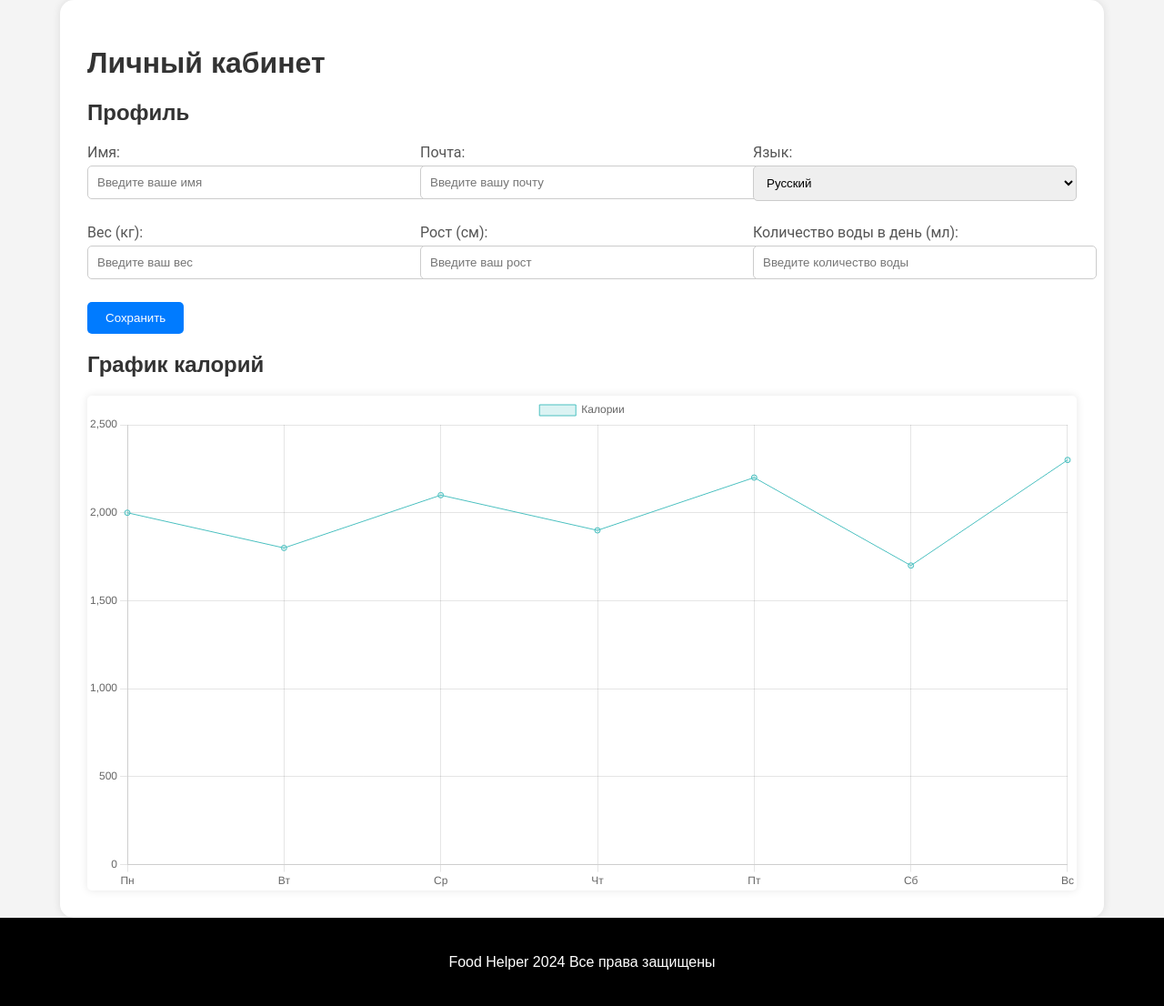
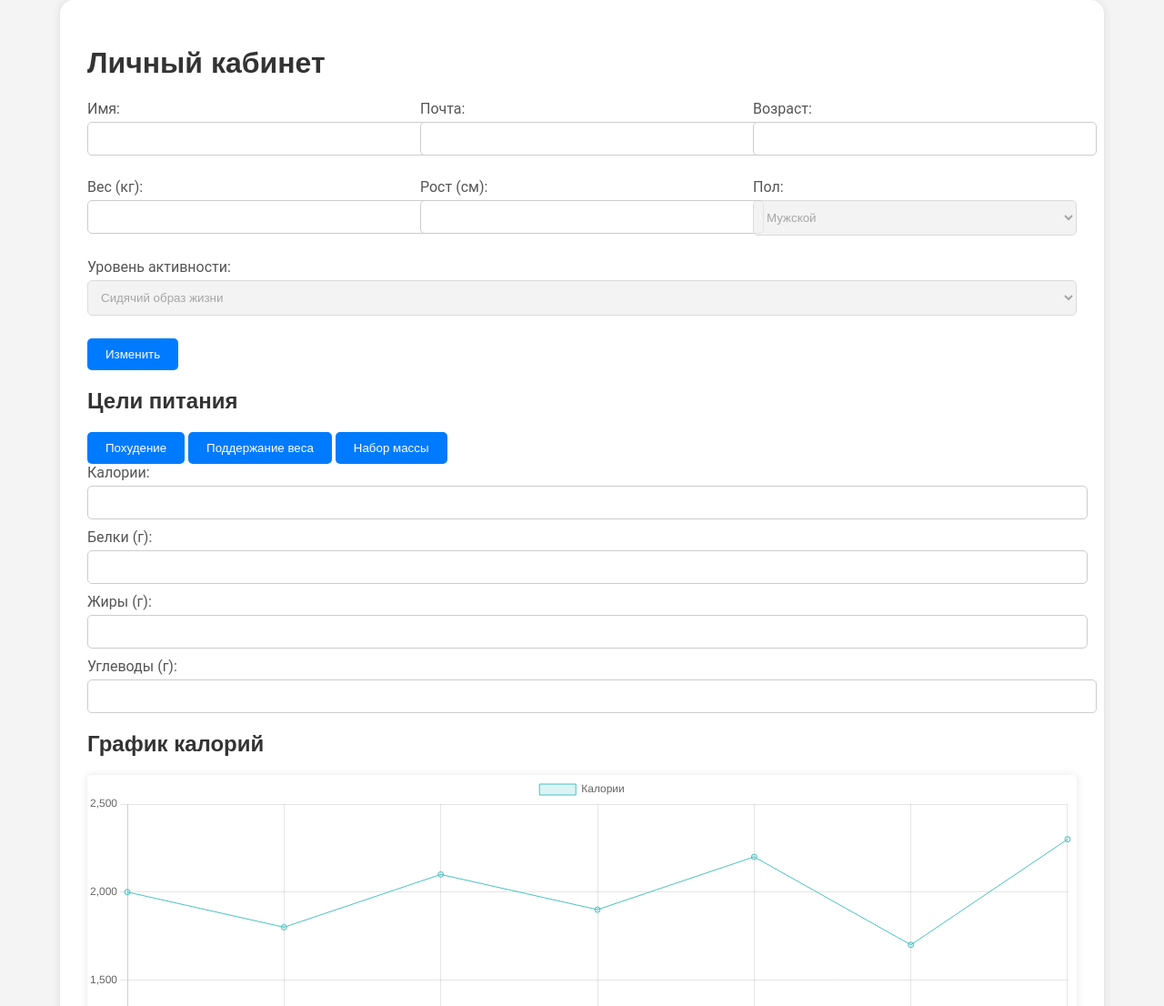
Before and after one commit to AmirHusnutdinov/Phystech.edu, a Flask app: template templates/Login/cabinet.html in a window 1280 px wide. Shown: the part 104-1210 px from the top of the page at 91% size. Run offline with Flask 3, Linux system fonts and the light colour scheme; the template is opened without the code that fills it, so the values that code supplies are empty; parts of the project's set-up code (start-up, migrations or seed data) failed here and were passed over.

Commit message:
work over cabinet

```diff
--- a/Login/cabinet.py
+++ b/Login/cabinet.py
@@ -1,12 +1,12 @@
 from flask import render_template
-
+from DataBase.use_DataBase import get_user_data
 from ServiceFiles.links import header_links
 
-
+id = 2
 class Cabinet:
     @staticmethod
     def show_cabinet_page():
         return render_template(
             "Login/cabinet.html",
             header_links=header_links,
-            title="Кабинет")
+            title="Кабинет",user = get_user_data(id))
--- a/templates/DayPlan/day_plan.html
+++ b/templates/DayPlan/day_plan.html
@@ -11,7 +11,7 @@
         <div class="top-container">
             <div class="weight-input">
                 <label for="current-weight">Вес сегодня (кг):</label>
-                <input type="number" id="current-weight" step="0.1" min="0">
+                <input type="number" id="current-weight" step="0.1" min="0" value="{{ previous_weight }}">
             </div>
             <div class="previous-weight">
                 <span>Вес вчера: </span>
--- a/templates/Login/cabinet.html
+++ b/templates/Login/cabinet.html
@@ -5,55 +5,165 @@
     <div class="container">
         <h1>Личный кабинет</h1>
 
-        <!-- Профиль пользователя -->
-        <div class="profile">
-            <h2>Профиль</h2>
-            <form>
+        <form id="profileForm">
             <div class="row">
                 <div class="form-group">
                     <label for="name">Имя:</label>
-                        <input type="text" id="name" name="name" placeholder="Введите ваше имя">
+                    <input type="text" id="name" name="name" value="{{ user.name }}" readonly>
                 </div>
                 <div class="form-group">
                     <label for="email">Почта:</label>
-                        <input type="email" id="email" name="email" placeholder="Введите вашу почту">
+                    <input type="email" id="email" name="email" value="{{ user.email }}" readonly>
                 </div>
                 <div class="form-group">
-                        <label for="language">Язык:</label>
-                        <select id="language" name="language">
-                            <option value="ru">Русский</option>
-                            <option value="en">Английский</option>
+                    <label for="age">Возраст:</label>
+                    <input type="number" id="age" name="age" value="{{ user.age }}" readonly>
+                </div>
+            </div>
+            <div class="row">
+                <div class="form-group">
+                    <label for="weight">Вес (кг):</label>
+                    <input type="number" id="weight" name="weight" value="{{ user.weight }}" readonly>
+                </div>
+                <div class="form-group">
+                    <label for="height">Рост (см):</label>
+                    <input type="number" id="height" name="height" value="{{ user.height }}" readonly>
+                </div>
+                <div class="form-group">
+                    <label for="gender">Пол:</label>
+                    <select id="gender" name="gender" disabled>
+                        <option value="male" {% if user.gender == 'male' %}selected{% endif %}>Мужской</option>
+                        <option value="female" {% if user.gender == 'female' %}selected{% endif %}>Женский</option>
                     </select>
                 </div>
             </div>
             <div class="row">
                 <div class="form-group">
-                        <label for="weight">Вес (кг):</label>
-                        <input type="number" id="weight" name="weight" placeholder="Введите ваш вес">
+                    <label for="activity">Уровень активности:</label>
+                    <select id="activity" name="activity" disabled>
+                        <option value="sedentary" {% if user.activity == 'sedentary' %}selected{% endif %}>Сидячий образ жизни</option>
+                        <option value="light" {% if user.activity == 'light' %}selected{% endif %}>Легкая активность</option>
+                        <option value="moderate" {% if user.activity == 'moderate' %}selected{% endif %}>Умеренная активность</option>
+                        <option value="active" {% if user.activity == 'active' %}selected{% endif %}>Активный образ жизни</option>
+                        <option value="very_active" {% if user.activity == 'very_active' %}selected{% endif %}>Очень активный образ жизни</option>
+                    </select>
+                </div>
+            </div>
+            <button type="button" id="editButton" class="btn">Изменить</button>
+            <button type="submit" id="saveButton" class="btn" style="display: none;">Сохранить</button>
+        </form>
+
+        <div class="nutrition-goals">
+            <h2>Цели питания</h2>
+            <div class="goals-buttons">
+                <button id="weightLoss" class="btn">Похудение</button>
+                <button id="weightMaintenance" class="btn">Поддержание веса</button>
+                <button id="weightGain" class="btn">Набор массы</button>
+            </div>
+            <div class="kbgu-inputs">
+                <div class="form-group">
+                    <label for="calories">Калории:</label>
+                    <input type="number" id="calories" name="calories" readonly>
                 </div>
                 <div class="form-group">
-                        <label for="height">Рост (см):</label>
-                        <input type="number" id="height" name="height" placeholder="Введите ваш рост">
+                    <label for="protein">Белки (г):</label>
+                    <input type="number" id="protein" name="protein" readonly>
                 </div>
                 <div class="form-group">
-                        <label for="water">Количество воды в день (мл):</label>
-                        <input type="number" id="water" name="water" placeholder="Введите количество воды">
+                    <label for="fats">Жиры (г):</label>
+                    <input type="number" id="fats" name="fats" readonly>
+                </div>
+                <div class="form-group">
+                    <label for="carbs">Углеводы (г):</label>
+                    <input type="number" id="carbs" name="carbs" readonly>
                 </div>
             </div>
-                <button type="submit" class="btn">Сохранить</button>
-            </form>
         </div>
 
-        <!-- График калорий -->
         <div class="calories-chart">
             <h2>График калорий</h2>
             <canvas id="caloriesChart"></canvas>
         </div>
     </div>
+</div>
 
-    <!-- Подключение Chart.js для графика -->
 <script src="https://cdn.jsdelivr.net/npm/chart.js"></script>
 <script>
+    document.addEventListener('DOMContentLoaded', function() {
+        const form = document.getElementById('profileForm');
+        const editButton = document.getElementById('editButton');
+        const saveButton = document.getElementById('saveButton');
+        const inputs = form.querySelectorAll('input, select');
+
+        const weightLossBtn = document.getElementById('weightLoss');
+        const weightMaintenanceBtn = document.getElementById('weightMaintenance');
+        const weightGainBtn = document.getElementById('weightGain');
+
+        const caloriesInput = document.getElementById('calories');
+        const proteinInput = document.getElementById('protein');
+        const fatsInput = document.getElementById('fats');
+        const carbsInput = document.getElementById('carbs');
+
+        editButton.addEventListener('click', function() {
+            inputs.forEach(input => input.readOnly = false);
+            inputs.forEach(input => input.disabled = false);
+            editButton.style.display = 'none';
+            saveButton.style.display = 'inline-block';
+        });
+
+        saveButton.addEventListener('click', function(e) {
+            e.preventDefault();
+            // Here you would typically send the form data to the server
+            inputs.forEach(input => input.readOnly = true);
+            inputs.forEach(input => input.disabled = true);
+            editButton.style.display = 'inline-block';
+            saveButton.style.display = 'none';
+        });
+
+        function calculateKBGU(goal) {
+            const weight = parseFloat(document.getElementById('weight').value);
+            const height = parseFloat(document.getElementById('height').value);
+            const age = parseFloat(document.getElementById('age').value);
+            const gender = document.getElementById('gender').value;
+            const activity = document.getElementById('activity').value;
+
+            let bmr;
+            if (gender === 'male') {
+                bmr = 88.36 + (13.4 * weight) + (4.8 * height) - (5.7 * age);
+            } else {
+                bmr = 447.6 + (9.2 * weight) + (3.1 * height) - (4.3 * age);
+            }
+
+            const activityMultipliers = {
+                sedentary: 1.2,
+                light: 1.375,
+                moderate: 1.55,
+                active: 1.725,
+                very_active: 1.9
+            };
+
+            let calories = bmr * activityMultipliers[activity];
+
+            if (goal === 'loss') {
+                calories *= 0.85;
+            } else if (goal === 'gain') {
+                calories *= 1.15;
+            }
+
+            const protein = weight * 2;
+            const fats = (calories * 0.25) / 9;
+            const carbs = (calories - (protein * 4) - (fats * 9)) / 4;
+
+            caloriesInput.value = Math.round(calories);
+            proteinInput.value = Math.round(protein);
+            fatsInput.value = Math.round(fats);
+            carbsInput.value = Math.round(carbs);
+        }
+
+        weightLossBtn.addEventListener('click', () => calculateKBGU('loss'));
+        weightMaintenanceBtn.addEventListener('click', () => calculateKBGU('maintenance'));
+        weightGainBtn.addEventListener('click', () => calculateKBGU('gain'));
+
         // Пример данных для графика
         const data = {
             labels: ['Пн', 'Вт', 'Ср', 'Чт', 'Пт', 'Сб', 'Вс'],
@@ -84,6 +194,6 @@
             document.getElementById('caloriesChart'),
             config
         );
+    });
 </script>
-</div>
 {% endblock %}
```
Also changed, not shown: DataBase/use_DataBase.py (+37 -2 lines), DayPlan/day_plan.py (+1 -44 lines). Lines whose indentation alone changed are shown as unchanged.
